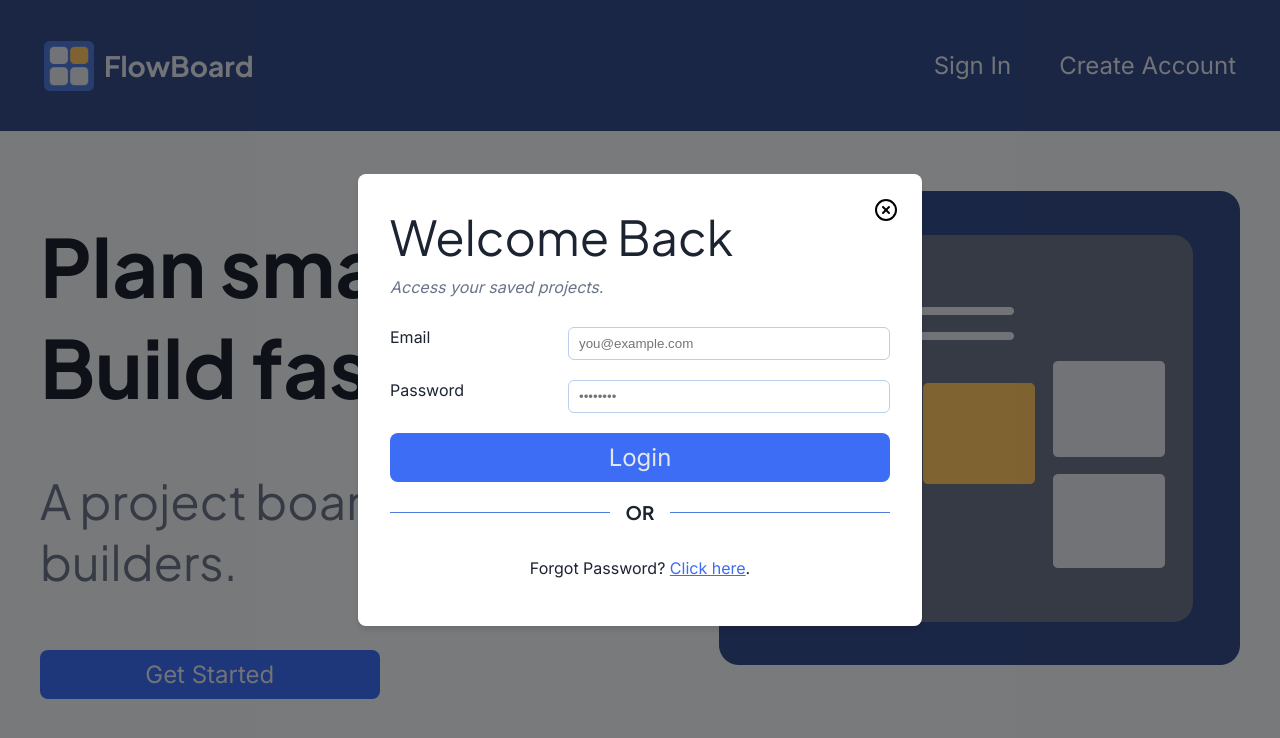
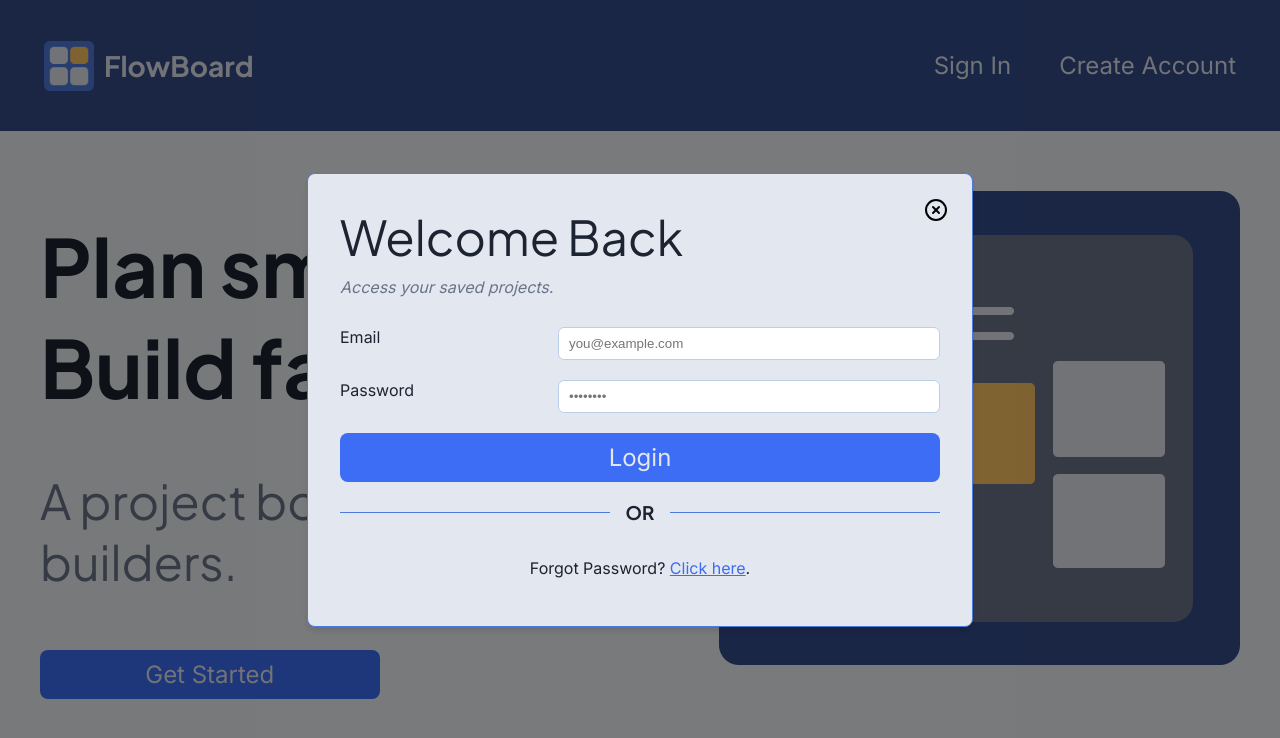
Before and after one commit to notEmmi/FlowBoard, a React (Vite) app in the folder frontend/: page /landing in a window 1280 px wide. Both pictures are taken after a click on the button "Sign In". Shown: the top 738 px of the page. Built offline with nearby package versions, Linux system fonts and the light colour scheme; no server answers.

Commit message:
feat: update Modal and Login components for improved functionality and styling

```diff
--- a/frontend/src/components/Modal.css
+++ b/frontend/src/components/Modal.css
@@ -16,10 +16,11 @@
 }
 
 .modal-content {
-	background: white;
+	background: var(--bg-surface);
+	border: 1px solid var(--brand-primary);
 	border-radius: 8px;
 	padding: 2rem;
-	max-width: 500px;
+	max-width: 600px;
 	width: 90%;
 	max-height: 90vh;
 	overflow-y: auto;
--- a/frontend/src/components/Modal.jsx
+++ b/frontend/src/components/Modal.jsx
@@ -8,7 +8,7 @@ export default function Modal({ children, isOpen, onClose }) {
 		<div className="modal-overlay" onClick={onClose}>
 			<div className="modal-content" onClick={(e) => e.stopPropagation()}>
 				<button onClick={onClose} className="modal-close">
-					<CircleX size={24} />
+					<CircleX className="icon" size={24} />
 				</button>
 				{children}
 			</div>
--- a/frontend/src/pages/Login.jsx
+++ b/frontend/src/pages/Login.jsx
@@ -1,9 +1,16 @@
-import { useState } from 'react';
 import './Login.css';
 import Modal from '../components/Modal.jsx';
 import Divider from '../components/Divider.jsx';
+import { useNavigate } from 'react-router-dom';
 
 export default function Login ( {isOpen, closeModal}) {
+	const navigate = useNavigate();
+
+	function authenticate() {
+		navigate('/Dashboard');
+		closeModal();
+	}
+
 	return (
 		<Modal isOpen={isOpen} onClose={() => closeModal(false)}>
 			<div className="page-container login">
@@ -20,7 +27,7 @@ export default function Login ( {isOpen, closeModal}) {
 							<input type="password" name="password" placeholder="••••••••" />
 						</label>
 
-						<button type="submit" className="btn-primary">Login</button>
+						<button type="submit" className="btn-primary" onClick={() => authenticate()}>Login</button>
 					</form>
 
 					<Divider label={"OR"}/>
```
